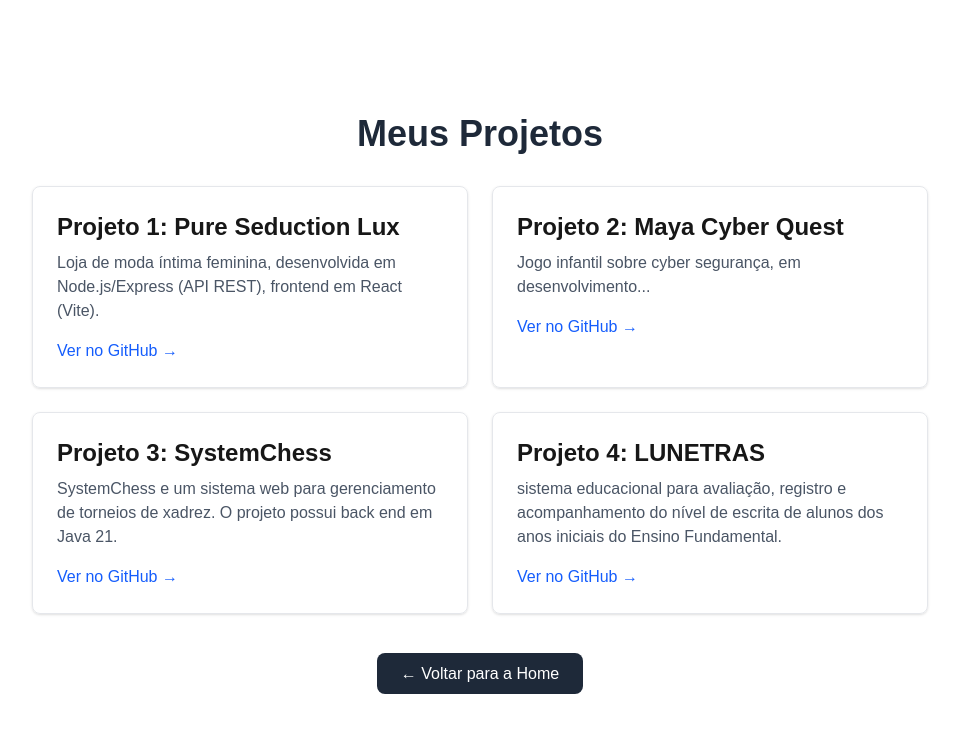
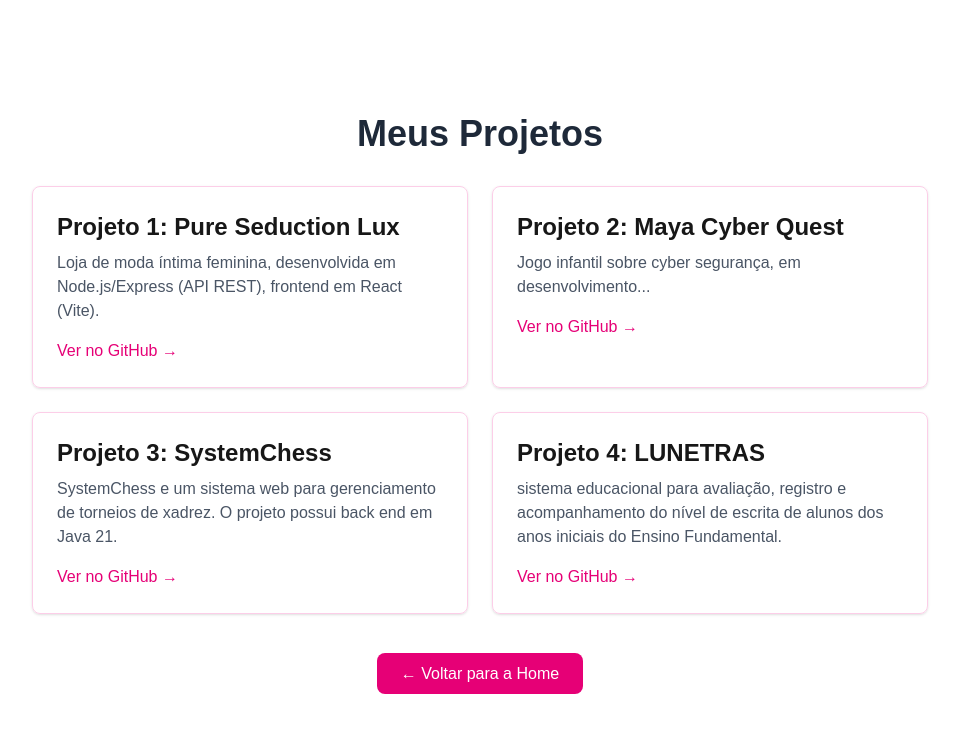
Before and after one commit to fernandalaralves/portifolio, a Next.js app in the folder portifolio/: page /projetos in a window 1280 px wide. Shown: the top 732 px of the page, without its empty margins (160-1119 px from the left). Built offline with nearby package versions, Linux system fonts and the light colour scheme.

Commit message:
style: altera a cor dos elementos de azul para rosa

```diff
--- a/portifolio/src/app/not-found.tsx
+++ b/portifolio/src/app/not-found.tsx
@@ -3,12 +3,12 @@
 export default function NotFound() {
   return (
     <main className="flex min-h-screen flex-col items-center justify-center p-24">
-      <h1 className="text-6xl font-bold text-red-600 mb-4">404</h1>
+      <h1 className="text-6xl font-bold text-pink-800 mb-4">404</h1>
       <p className="text-xl mb-8">Página não encontrada!</p>
 
       <Link
         href="/"
-        className="px-6 py-3 bg-blue-600 text-white rounded-lg hover:bg-blue-700 transition"
+        className="px-6 py-3 bg-pink-600 text-white rounded-lg hover:bg-pink-700 transition"
       >
         Voltar para a Home
       </Link>
--- a/portifolio/src/app/page.tsx
+++ b/portifolio/src/app/page.tsx
@@ -14,13 +14,13 @@
       <nav className="flex gap-6">
         <Link
           href="/sobre"
-          className="px-4 py-2 bg-blue-600 text-white rounded hover:bg-blue-700 transition"
+          className="px-4 py-2 bg-pink-400 text-white rounded hover:bg-pink-700 transition"
         >
           Sobre Mim
         </Link>
         <Link
           href="/projetos"
-          className="px-4 py-2 bg-gray-800 text-white rounded hover:bg-gray-900 transition"
+          className="px-4 py-2 bg-pink-400 text-white rounded hover:bg-pink-700 transition"
         >
           Meus Projetos
         </Link>
--- a/portifolio/src/app/projetos/page.tsx
+++ b/portifolio/src/app/projetos/page.tsx
@@ -16,14 +16,14 @@
       <div className="grid grid-cols-1 md:grid-cols-2 gap-6 max-w-4xl w-full">
 
         {/* Cartão do Projeto 1 */}
-        <div className="border border-gray-200 rounded-lg p-6 shadow-sm hover:shadow-md transition">
+        <div className="border border-pink-200 rounded-lg p-6 shadow-sm hover:shadow-md transition">
           <h2 className="text-2xl font-semibold mb-2">Projeto 1: Pure Seduction Lux</h2>
           <p className="text-gray-600 mb-4">
             Loja de moda íntima feminina, desenvolvida em Node.js/Express (API REST), frontend em React (Vite).
           </p>
           <a
             href="https://github.com/fernandalaralves/pure_seduction_lux"
-            className="text-blue-600 font-medium hover:underline"
+            className="text-pink-600 font-medium hover:underline"
             target="_blank"
             rel="noopener noreferrer"
           >
@@ -32,14 +32,14 @@
         </div>
 
         {/* Cartão do Projeto 2 */}
-        <div className="border border-gray-200 rounded-lg p-6 shadow-sm hover:shadow-md transition">
+        <div className="border border-pink-200 rounded-lg p-6 shadow-sm hover:shadow-md transition">
           <h2 className="text-2xl font-semibold mb-2">Projeto 2: Maya Cyber Quest</h2>
           <p className="text-gray-600 mb-4">
             Jogo infantil sobre cyber segurança, em desenvolvimento...
           </p>
           <a
             href="https://github.com/fernandalaralves/A-Aventura-de-Maya-na-Internet"
-            className="text-blue-600 font-medium hover:underline"
+            className="text-pink-600 font-medium hover:underline"
             target="_blank"
             rel="noopener noreferrer"
           >
@@ -48,14 +48,14 @@
         </div>
 
         {/* Cartão do Projeto 3 */}
-        <div className="border border-gray-200 rounded-lg p-6 shadow-sm hover:shadow-md transition">
+        <div className="border border-pink-200 rounded-lg p-6 shadow-sm hover:shadow-md transition">
           <h2 className="text-2xl font-semibold mb-2">Projeto 3: SystemChess</h2>
           <p className="text-gray-600 mb-4">
             SystemChess e um sistema web para gerenciamento de torneios de xadrez. O projeto possui back end em Java 21.
           </p>
           <a
             href="https://github.com/fernandalaralves/SystemChess"
-            className="text-blue-600 font-medium hover:underline"
+            className="text-pink-600 font-medium hover:underline"
             target="_blank"
             rel="noopener noreferrer"
           >
@@ -64,14 +64,14 @@
         </div>
 
         {/* Cartão do Projeto 4 */}
-        <div className="border border-gray-200 rounded-lg p-6 shadow-sm hover:shadow-md transition">
+        <div className="border border-pink-200 rounded-lg p-6 shadow-sm hover:shadow-md transition">
           <h2 className="text-2xl font-semibold mb-2">Projeto 4: LUNETRAS</h2>
           <p className="text-gray-600 mb-4">
              sistema educacional para avaliação, registro e acompanhamento do nível de escrita de alunos dos anos iniciais do Ensino Fundamental.
           </p>
           <a
             href="PRIVADO"
-            className="text-blue-600 font-medium hover:underline"
+            className="text-pink-600 font-medium hover:underline"
             target="_blank"
             rel="noopener noreferrer"
           >
@@ -85,7 +85,7 @@
       <div className="mt-12">
         <Link
           href="/"
-          className="px-6 py-3 bg-gray-800 text-white rounded-lg hover:bg-gray-900 transition"
+          className="px-6 py-3 bg-pink-600 text-white rounded-lg hover:bg-pink-700 transition"
         >
           ← Voltar para a Home
         </Link>
--- a/portifolio/src/app/sobre/page.tsx
+++ b/portifolio/src/app/sobre/page.tsx
@@ -15,7 +15,7 @@
 
       <Link
         href="/"
-        className="text-blue-600 hover:underline"
+        className="text-pink-600 hover:underline"
       >
         ← Voltar para a Home
       </Link>
```
